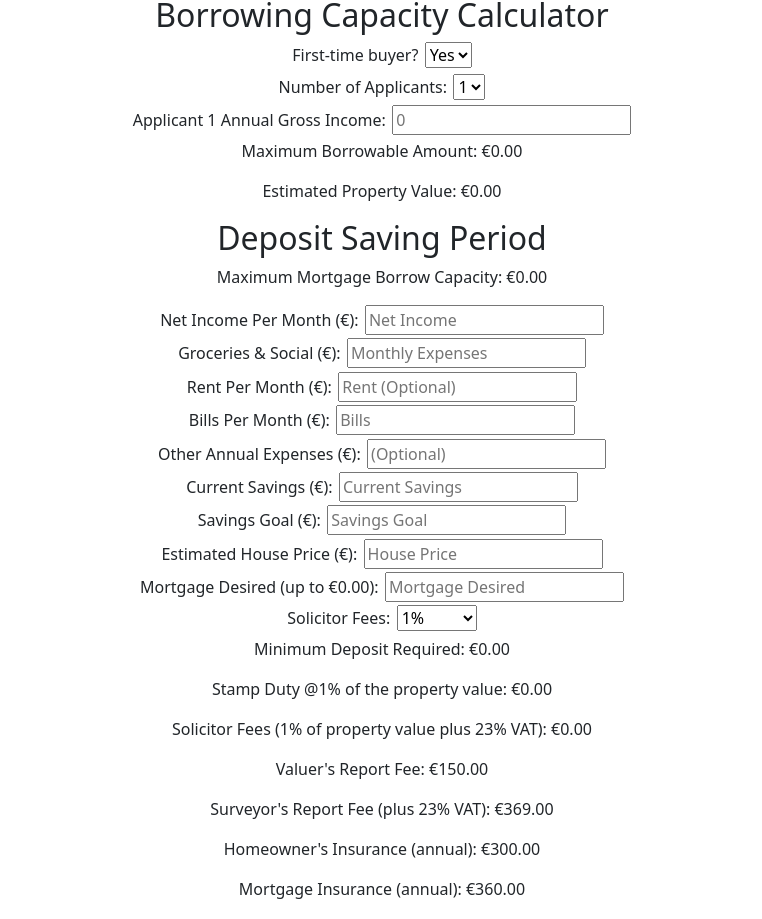
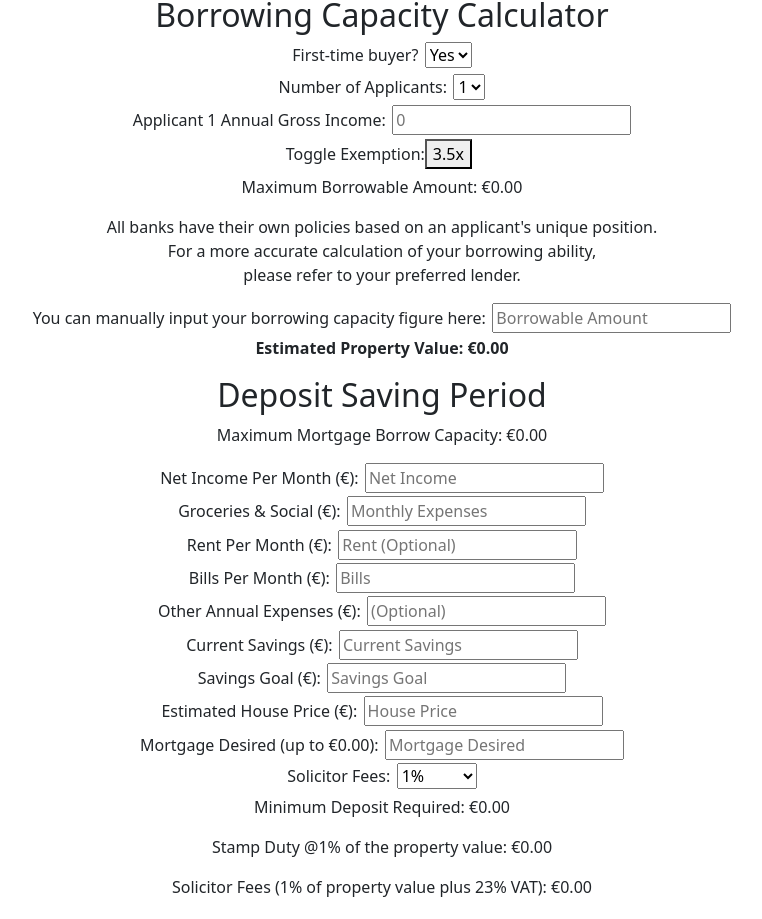
Before and after one commit to OisinWrites/Mortgage-Budgeter, a React (Create React App) app in the folder client/: page / in a window 1280 px wide. Shown: the part 804-1723 px from the top of the page, without its empty margins (258-1020 px from the left). Built offline with nearby package versions, Linux system fonts and the light colour scheme.

Commit message:
Allow a user to submit their own mortgage amount

```diff
--- a/client/src/components/BorrowingCapacityCalculator.js
+++ b/client/src/components/BorrowingCapacityCalculator.js
@@ -2,22 +2,37 @@ import React, { useState, useEffect } from 'react';
 
 const BorrowingCapacityCalculator = ({ isFirstTimeBuyer, setIsFirstTimeBuyer, setMaxBorrow }) => {
   const [numberOfApplicants, setNumberOfApplicants] = useState(1);
-  const [applicantIncomes, setApplicantIncomes] = useState([null, null]); // Initialize with zeroes for simplification
+  const [applicantIncomes, setApplicantIncomes] = useState([null, null]);
+  const [multiplier, setMultiplier] = useState(3.5);
+  const [manualMaxBorrow, setManualMaxBorrow] = useState('');
 
   useEffect(() => {
-    const totalIncome = applicantIncomes.reduce((acc, curr) => acc + (curr || 0), 0); // Sum, treating nulls as 0
-    const maxBorrow = totalIncome * 3.5; // Example calculation
-    setMaxBorrow(maxBorrow); // Update maxBorrow in App.js
-  }, [applicantIncomes, isFirstTimeBuyer, setMaxBorrow]);
+    if (!manualMaxBorrow) {
+      const totalIncome = applicantIncomes.reduce((acc, curr) => acc + (curr || 0), 0);
+      const maxBorrow = totalIncome * multiplier;
+      setMaxBorrow(maxBorrow);
+    }
+  }, [applicantIncomes, multiplier, manualMaxBorrow, setMaxBorrow]);
+
   const handleIncomeChange = (index, value) => {
     const newIncomes = [...applicantIncomes];
     newIncomes[index] = Number(value);
     setApplicantIncomes(newIncomes);
   };
 
+  const toggleExemption = () => {
+    setMultiplier(multiplier === 3.5 ? 4.5 : 3.5);
+  };
+
+  const handleManualMaxBorrowChange = (e) => {
+    const value = e.target.value;
+    setManualMaxBorrow(value);
+    setMaxBorrow(value ? Number(value) : 0);
+  };
+
   const calculateBorrowingCapacity = () => {
     const totalIncome = applicantIncomes.reduce((acc, curr) => acc + curr, 0);
-    const maxBorrow = totalIncome * 3.5;
+    const maxBorrow = totalIncome * multiplier;
     const propertyValue = isFirstTimeBuyer ? (maxBorrow / 0.9) : (maxBorrow / 0.8);
     return { maxBorrow, propertyValue };
   };
@@ -46,15 +61,32 @@ const BorrowingCapacityCalculator = ({ isFirstTimeBuyer, setIsFirstTimeBuyer, se
           <label>Applicant {index + 1} Annual Gross Income:</label>
           <input
             type="number"
-            value={applicantIncomes[index]}
+            value={applicantIncomes[index] || ''}
             placeholder="0"
             onChange={(e) => handleIncomeChange(index, e.target.value)}
           />
         </div>
       ))}
+      <label class="pr-1">Toggle Exemption:
+        <button onClick={toggleExemption}>{multiplier === 3.5 ? "3.5x" : "4.5x"}</button>
+      </label>
       <div>
         <p>Maximum Borrowable Amount: €{maxBorrow.toFixed(2)}</p>
-        <p>Estimated Property Value: €{propertyValue.toFixed(2)}</p>
+        <p>All banks have their own policies based on an applicant's unique position.<br></br>
+        For a more accurate calculation of your borrowing ability,<br></br> please refer to your preferred lender.</p>
+
+        <div>
+          <label>You can manually input your borrowing capacity figure here:</label>
+          <input
+            type="number"
+            placeholder="Borrowable Amount"
+            value={manualMaxBorrow}
+            onChange={handleManualMaxBorrowChange}
+          />
+        </div>
+
+
+        <p><strong>Estimated Property Value: €{propertyValue.toFixed(2)}</strong></p>
       </div>
     </div>
   );
```
